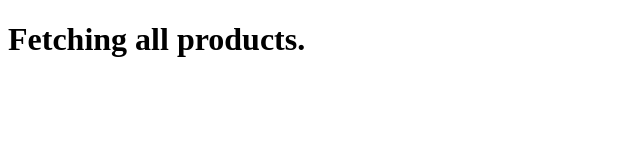
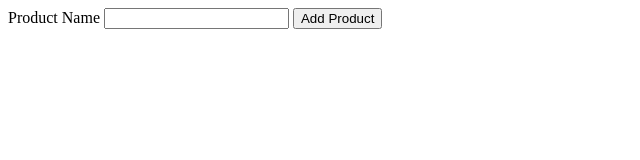
Before and after one commit to HarshitNegi-A/ecommerceExpress, a website: page view/product.html in a window 1280 px wide. Shown: the whole page, without its empty margins (0-640 px from the left). Drawn offline with Linux system fonts and the light colour scheme.

Commit message:
getRequestWithHTML2

```diff
--- a/view/product.html
+++ b/view/product.html
@@ -6,6 +6,10 @@
     <title>Document</title>
 </head>
 <body>
-    <h1>Fetching all products.</h1>
+    <form>
+        <label for="product">Product Name</label>
+        <input name="productName" id="product" type="text" />
+        <button type="submit">Add Product</button>
+    </form>
 </body>
 </html>
```
